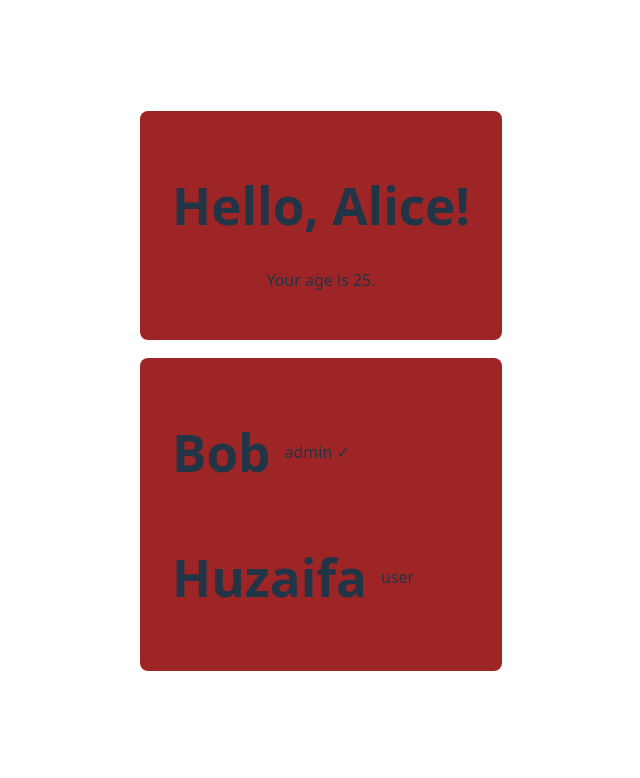
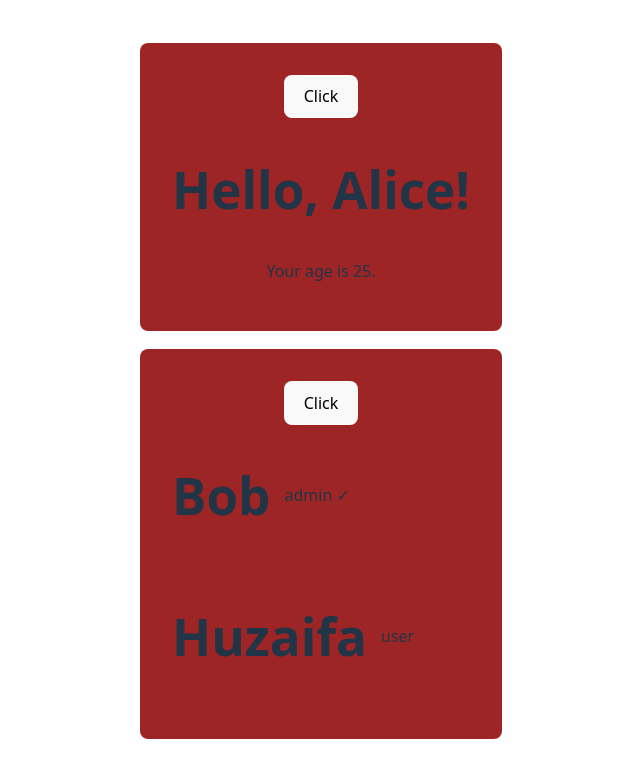
Before and after one commit to Huzaifa-mh/React-19, a React (Vite) app in the folder React19-Practice2/: page / in a window 1280 px wide. Shown: the top 778 px of the page, without its empty margins (319-959 px from the left). Built offline with nearby package versions, Linux system fonts and the light colour scheme.

Commit message:
Refactor Card component to include button and section for children

```diff
--- a/React19-Practice2/src/App.tsx
+++ b/React19-Practice2/src/App.tsx
@@ -34,7 +34,10 @@
 //we can also do content projection
 const Card = ({ children }: React.PropsWithChildren) =>{
   return (
-    <div className='card'>{children} </div>
+    <div className='card'>
+      <button>Click</button>
+      <section>{children}</section>
+     </div>
   );
 };
 function App() {
--- a/React19-Practice2/src/index.css
+++ b/React19-Practice2/src/index.css
@@ -49,10 +49,7 @@
 button:hover {
   border-color: #646cff;
 }
-button:focus,
-button:focus-visible {
-  outline: 4px auto -webkit-focus-ring-color;
-}
+
 
 @media (prefers-color-scheme: light) {
   :root {
```
